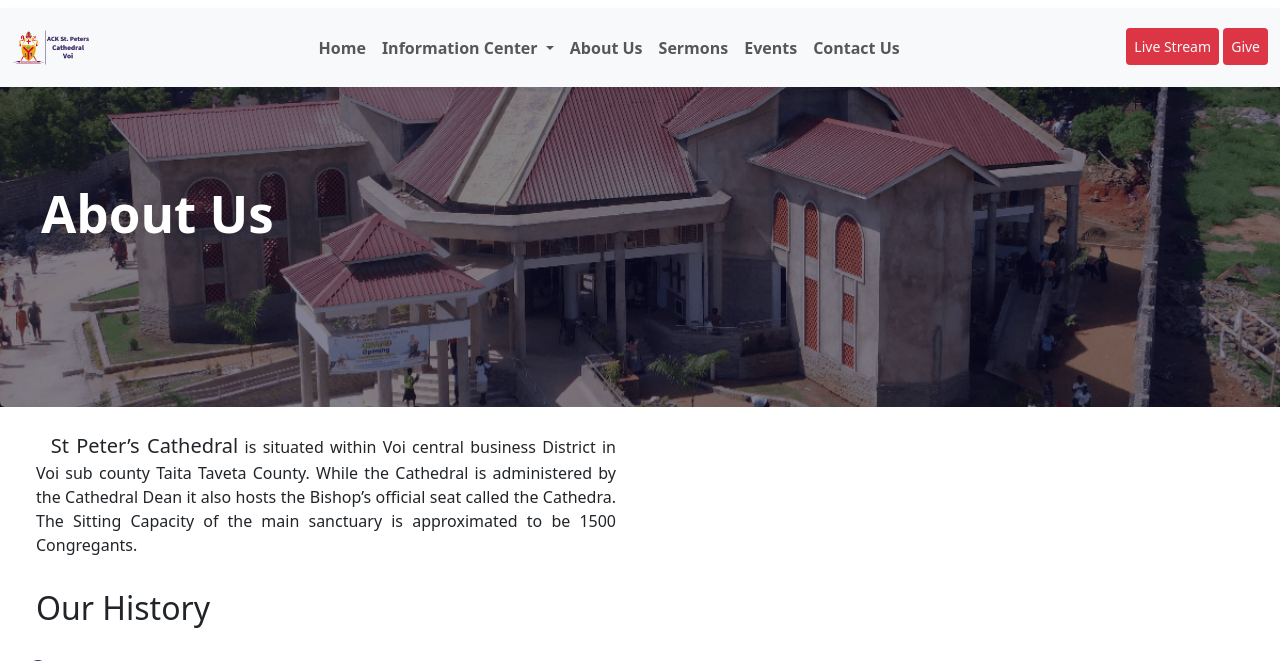
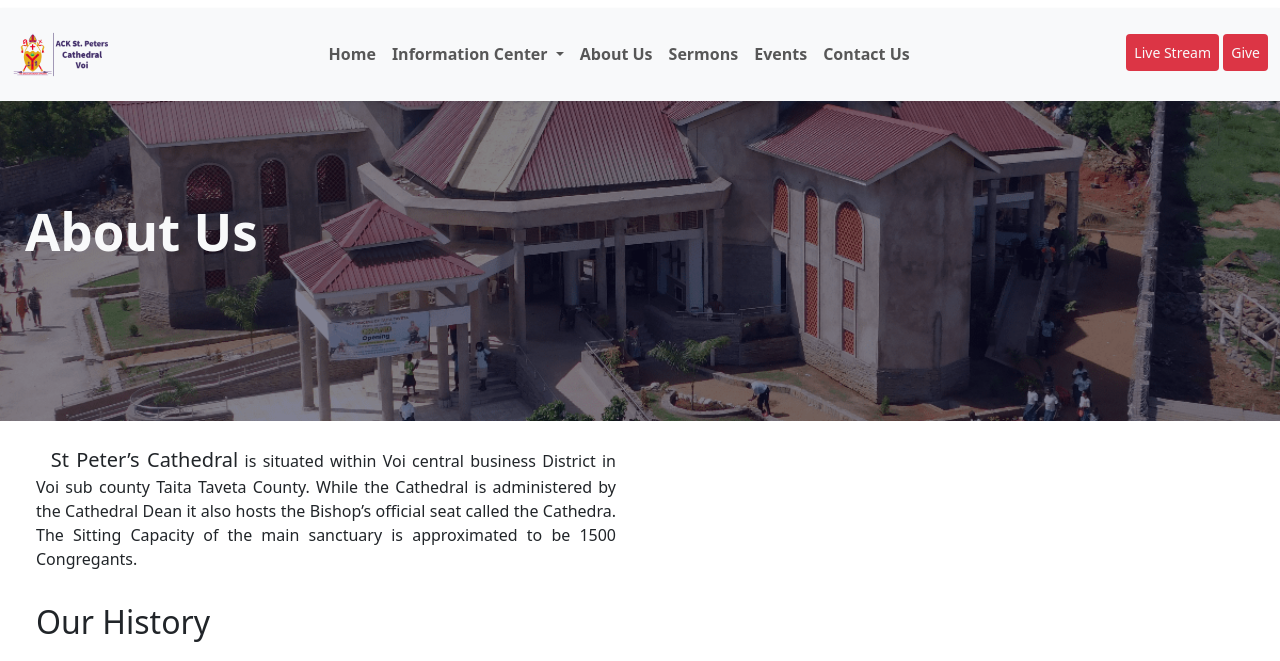
Before and after one commit to muru-technologies/church, a Django app: template church/templates/about.html in a window 1280 px wide. Shown: the top 661 px of the page. Run offline with Django 4.2, Linux system fonts and the light colour scheme; the template is opened without the code that fills it, so the values that code supplies are empty; parts of the project's set-up code (start-up, migrations or seed data) failed here and were passed over; some libraries are stand-ins or nearby versions.

Commit message:
tweaked the about header

```diff
--- a/church/static/css/style.css
+++ b/church/static/css/style.css
@@ -29,7 +29,7 @@ body{
 }
 
 .logo{
-    width: 80px;
+    width: 100px;
 }
 
 #topheader .navbar-nav li.active > a{
@@ -144,17 +144,16 @@ footer:before {
 }
 
 /** Headers **/
-.header-img{
+.about-header {
     height: 40vh;
     width: 100%;
     background-image: url(../assets/about.png);
-    background-position:center bottom;
+    background-position: center bottom;
     background-size: cover;
     background-repeat: no-repeat;
-    background-attachment: fixed;
 }
 
-.header-sect::before {
+.about-header::before {
     content: "";
     position: absolute;
     top: 0px;
@@ -170,7 +169,7 @@ footer:before {
     position: inherit;
     position: relative;
     margin-left: 25px;
-    margin-top: 80px;
+    margin-top: 100px;
 }
 
 .sermon-header{
--- a/church/templates/about.html
+++ b/church/templates/about.html
@@ -9,11 +9,8 @@ About Us
 
  <!-- header image -->
 
-  <div class="card bg-dark text-white header-sect rounded-0 border-0">
-    <div class="card-img header-img about-header"> </div>
-    <div class="card-img-overlay">
-      <h2 class="card-title header-text">About Us</h2>
-    </div>
+  <div class="about-header position-relative">
+    <h1 class="header-text text-light position-absolute">About Us</h1>
   </div>
 
 
```
Also changed, not shown: church/static/assets/about.png.
